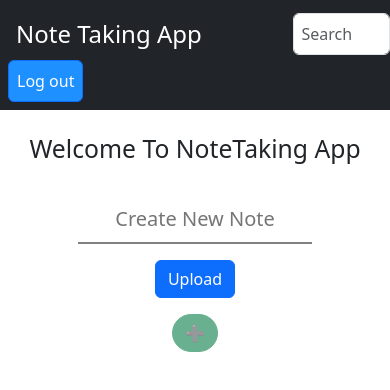
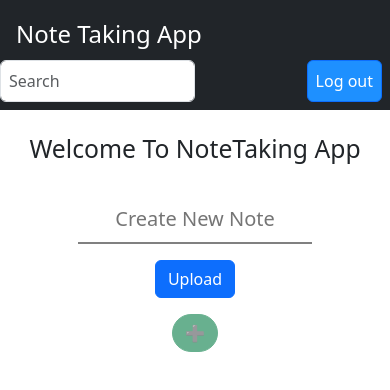
Before and after one commit to raviVerma786/Updated-Note-Taking, a React (Create React App) app: page / in a window 390 px wide. Shown: the top 390 px of the page. Built offline with nearby package versions, Linux system fonts and the light colour scheme; no server answers; the database is empty; sample sign-in values are in the browser's storage.

Commit message:
search box adjusted for small mobile

```diff
--- a/src/App.css
+++ b/src/App.css
@@ -150,6 +150,13 @@ ol li {
   .operationControl button{
     margin-top: 1rem;
   }
+
+}
+
+@media screen and (max-width: 450px) {
+  #searchBox{
+    width: 50% !important;
+  }
 }
 
 @media screen and (min-width: 550px) and (max-width: 700px) {
```
